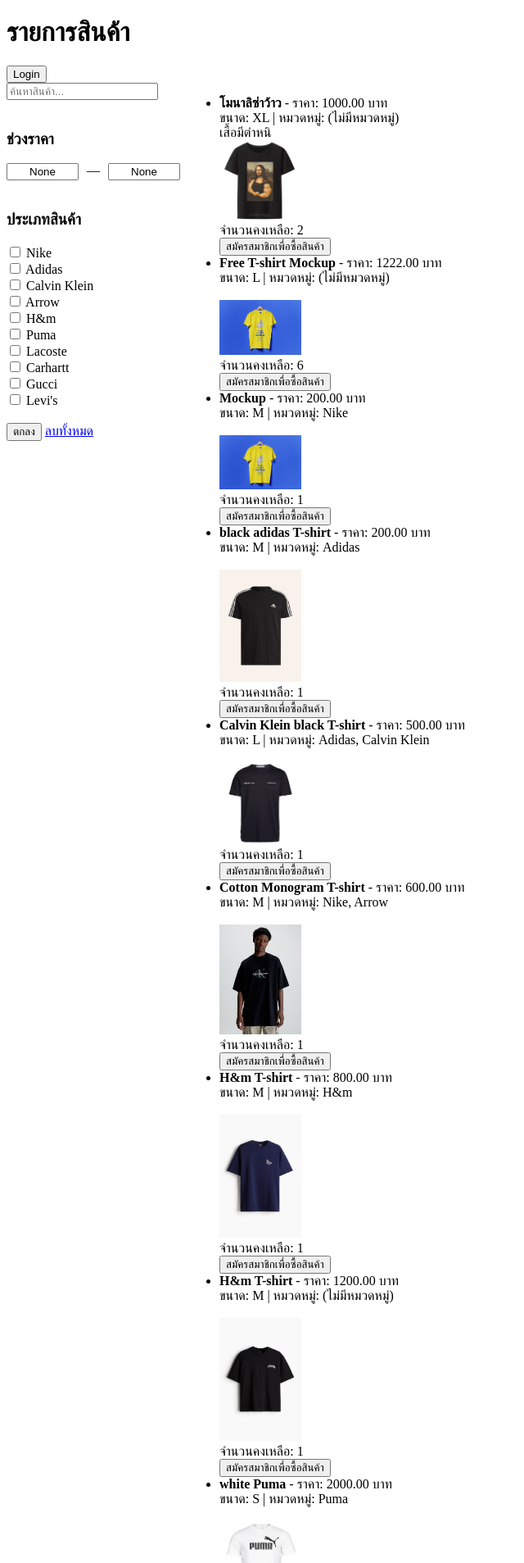
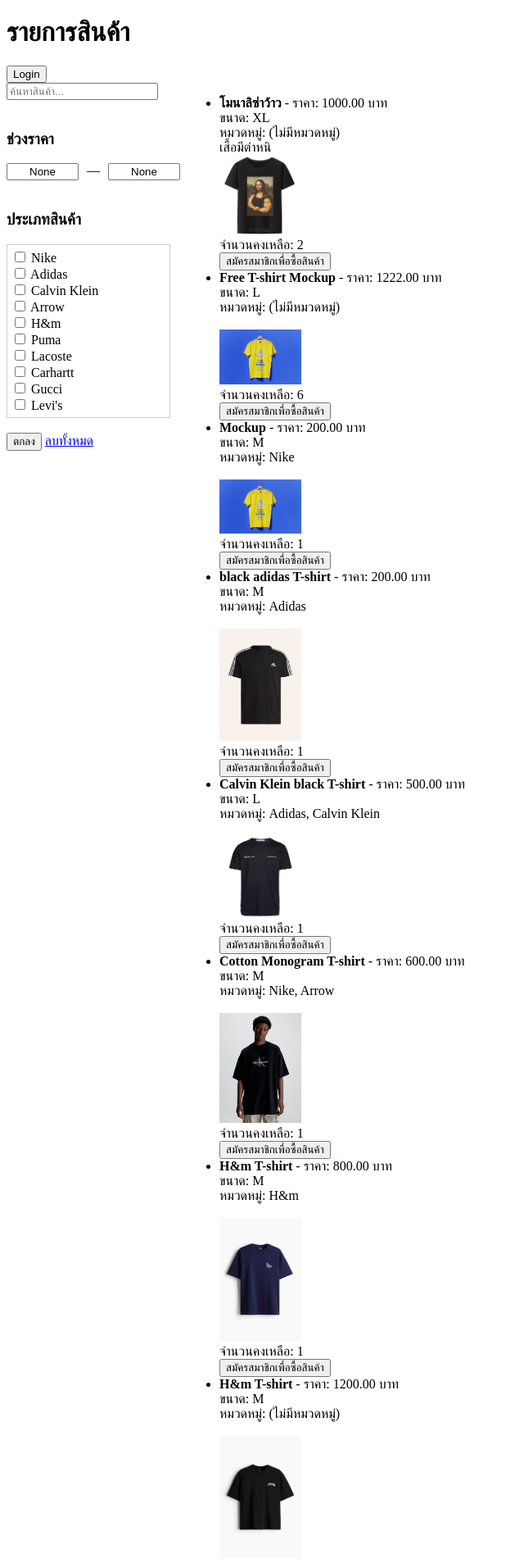
Before and after one commit to sippanun65ubu/LiverTools, a Django app: page / in a window 1280 px wide. Shown: the top 1907 px of the page at 82% size, without its empty margins (0-640 px from the left). Run offline with Django 5.2, Linux system fonts and the light colour scheme; data comes from the database, SQL or seed files in the repository; both versions use the stored data as it was after the commit.

Commit message:
add information

```diff
--- a/vintageshop/shop/forms.py
+++ b/vintageshop/shop/forms.py
@@ -14,7 +14,7 @@
         fields = ['name', 'description', 'price', 'quantity', 'size', 'category', 'image', 'new_category']
         # Use a checkbox widget for multiple category selection
         widgets = {
-            'category': forms.CheckboxSelectMultiple(),
+            'category': forms.SelectMultiple(attrs={'style': 'width: 300px;'}),
         }
 
     def __init__(self, *args, **kwargs):
--- a/vintageshop/shop/templates/shop/product_list.html
+++ b/vintageshop/shop/templates/shop/product_list.html
@@ -13,6 +13,13 @@
         .price-range input {
             width: 80px;
             text-align: center;
+        }
+        /* Scrollable container for categories */
+        .category-scroll {
+            max-height: 200px;
+            overflow-y: auto;
+            border: 1px solid #ccc;
+            padding: 5px;
         }
     </style>
 </head>
@@ -48,8 +55,9 @@
                 </div>
                 <br>
 
-                <!-- Category checkboxes -->
+                <!-- Category checkboxes in a scrollable container -->
                 <h3>ประเภทสินค้า</h3>
+                <div class="category-scroll">
                     {% for category in categories %}
                         <label>
                             <input type="checkbox" name="category" value="{{ category.id }}"
@@ -57,6 +65,7 @@
                             {{ category.name }}
                         </label><br>
                     {% endfor %}
+                </div>
 
                 <br>
                 <button type="submit">ตกลง</button>
@@ -71,7 +80,7 @@
                     <li>
                         <strong>{{ product.name }}</strong> - ราคา: {{ product.price }} บาท
                         <br>ขนาด: {{ product.size }}
-                    | หมวดหมู่:
+                        <br>หมวดหมู่:
                         {% if product.category.all %}
                             {% for cat in product.category.all %}
                                 {{ cat.name }}{% if not forloop.last %}, {% endif %}
```
Also changed, not shown: vintageshop/shop/templates/shop/admin_dashboard.html (+35 -0 lines), vintageshop/db.sqlite3, vintageshop/media/products/100138085313000_0_1674489314333.jpg (added), vintageshop/media/products/ab4204448db192b8c9e02292928959b942323616_xxl-1.jpg (added), vintageshop/media/products/eb6f4c4641817b19f722d886ebe027e61e55d386_xxl-1.jpg (added), vintageshop/media/products/gucci-oversize-t-shirt-with-gucci-logo-black-cotton-jersey-1.jpg (added), vintageshop/media/products/images.jpg (added), vintageshop/media/products/images_1.jpg (added), vintageshop/media/products/images_2.jpg (added), vintageshop/media/products/images_3.jpg (added), vintageshop/media/products/images_4.jpg (added), vintageshop/media/products/images_5.jpg (added). Lines whose indentation alone changed are shown as unchanged.
